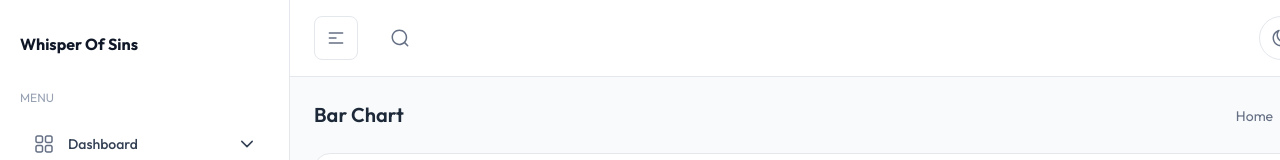
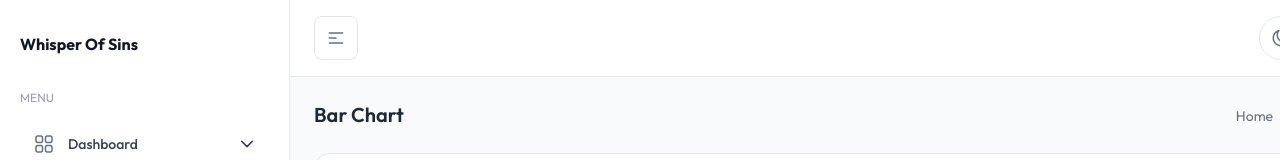
Before and after one commit to Metavative/whisperOfSinAdminPanel, a Next.js app: page /bar-chart in a window 1280 px wide. Shown: the top 160 px of the page. Built offline with nearby package versions, Linux system fonts and the light colour scheme.

Commit message:
Remove icon

```diff
--- a/src/layout/AppHeader.tsx
+++ b/src/layout/AppHeader.tsx
@@ -146,7 +146,7 @@ const AppHeader: React.FC = () => {
           <div className="hidden lg:block">
             <form>
               <div className="relative">
-                <span className="absolute -translate-y-1/2 left-4 top-1/2 pointer-events-none">
+                {/* <span className="absolute -translate-y-1/2 left-4 top-1/2 pointer-events-none">
                   <svg
                     className="fill-gray-500 dark:fill-gray-400"
                     width="20"
@@ -162,7 +162,7 @@ const AppHeader: React.FC = () => {
                       fill=""
                     />
                   </svg>
-                </span>
+                </span> */}
                 {/* <input
                   ref={inputRef}
                   type="text"
```
